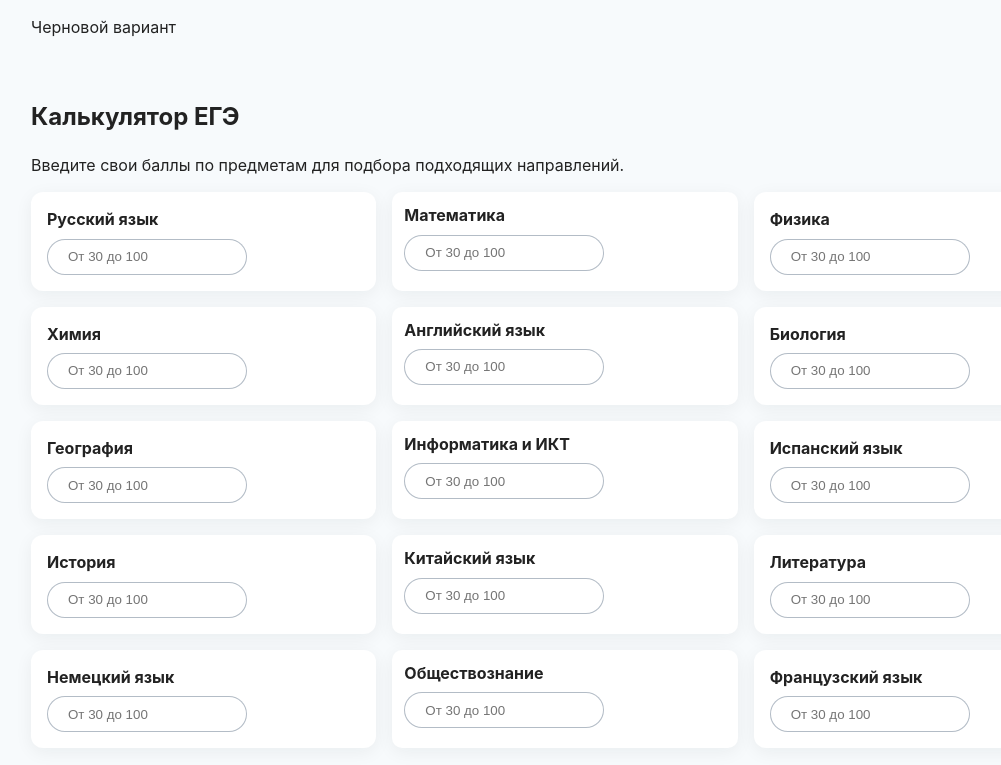
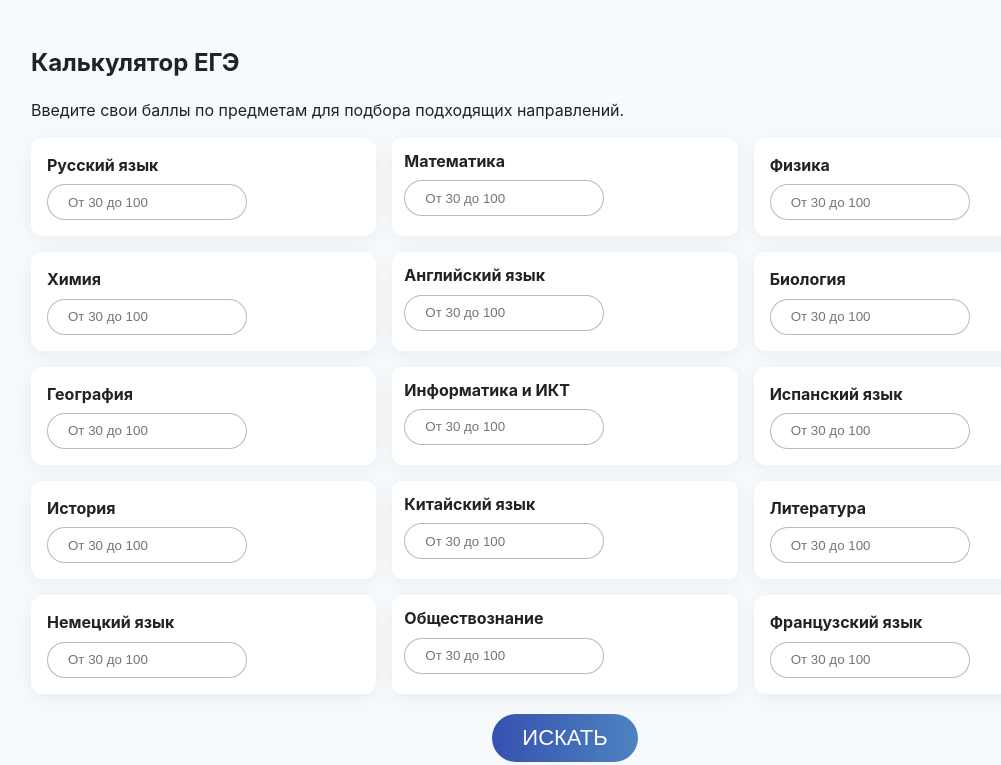
Before and after one commit to GekK9/Information-systems-design, a plain HTML site: page Index.html in a window 1280 px wide. Shown: the top 765 px of the page, without its empty margins (75-1076 px from the left). Drawn offline with Linux system fonts and the light colour scheme.

Commit message:
Немного исправил баги

```diff
--- a/Index.html
+++ b/Index.html
@@ -10,12 +10,6 @@
 
 <body>
     <div class="page">
-        <header class="header">
-            <div class="page__inner header__row">
-                <a href="#" class="header__logo">Черновой вариант</a>
-
-            </div>
-        </header>
 
         <main class="page__inner" role="main">
             <section class="hero">
@@ -122,7 +116,7 @@
                 </div>
             </section>
 
-            <section class="hero calc_result_area">
+            <section class="calc_result_area hero">
                 <table style="width: 634px; margin-left: auto; margin-right: auto;" class="brstu-table">
                     <thead>
                         <tr>
--- a/styles.css
+++ b/styles.css
@@ -14,15 +14,6 @@
      box-sizing: border-box
  }
 
- html,
- body {
-     height: 100%
- }
-
- a {
-     text-decoration: none;
-     color: #222;
- }
 
  body {
      margin: 0;
@@ -34,27 +25,27 @@
      line-height: 1.4;
  }
 
+ a {
+     text-decoration: none;
+     color: #222;
+ }
 
  /* Layout */
  .page {
      display: flex;
-     justify-content: center;
+     align-items: center;
      min-height: 100vh;
      flex-direction: column;
+     padding: 0 50px;
  }
 
 
  .page__inner {
      width: 100%;
      max-width: var(--max-width);
-     margin: 0 auto;
+     margin: 0;
      padding: var(--gap);
      flex: 3 0 auto;
- }
-
- .page {
-     display: flex;
-     flex-direction: column;
  }
 
  .hero {
@@ -134,6 +125,7 @@
  }
 
  .calc_result_area {
+     display: flex;
      background-color: #e9f1f777;
  }
 
```
Also changed, not shown: images/logo/logo.png (added).
